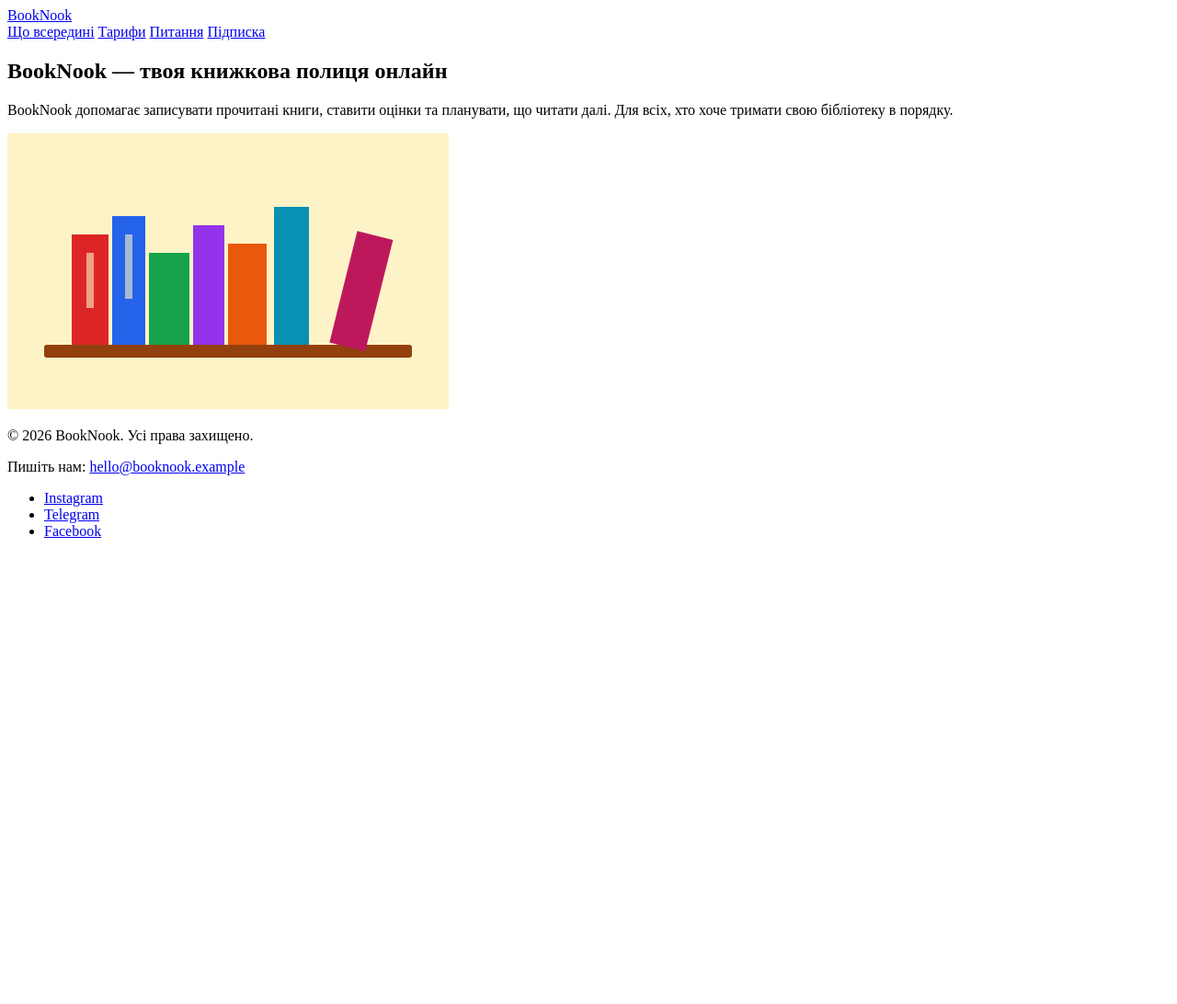
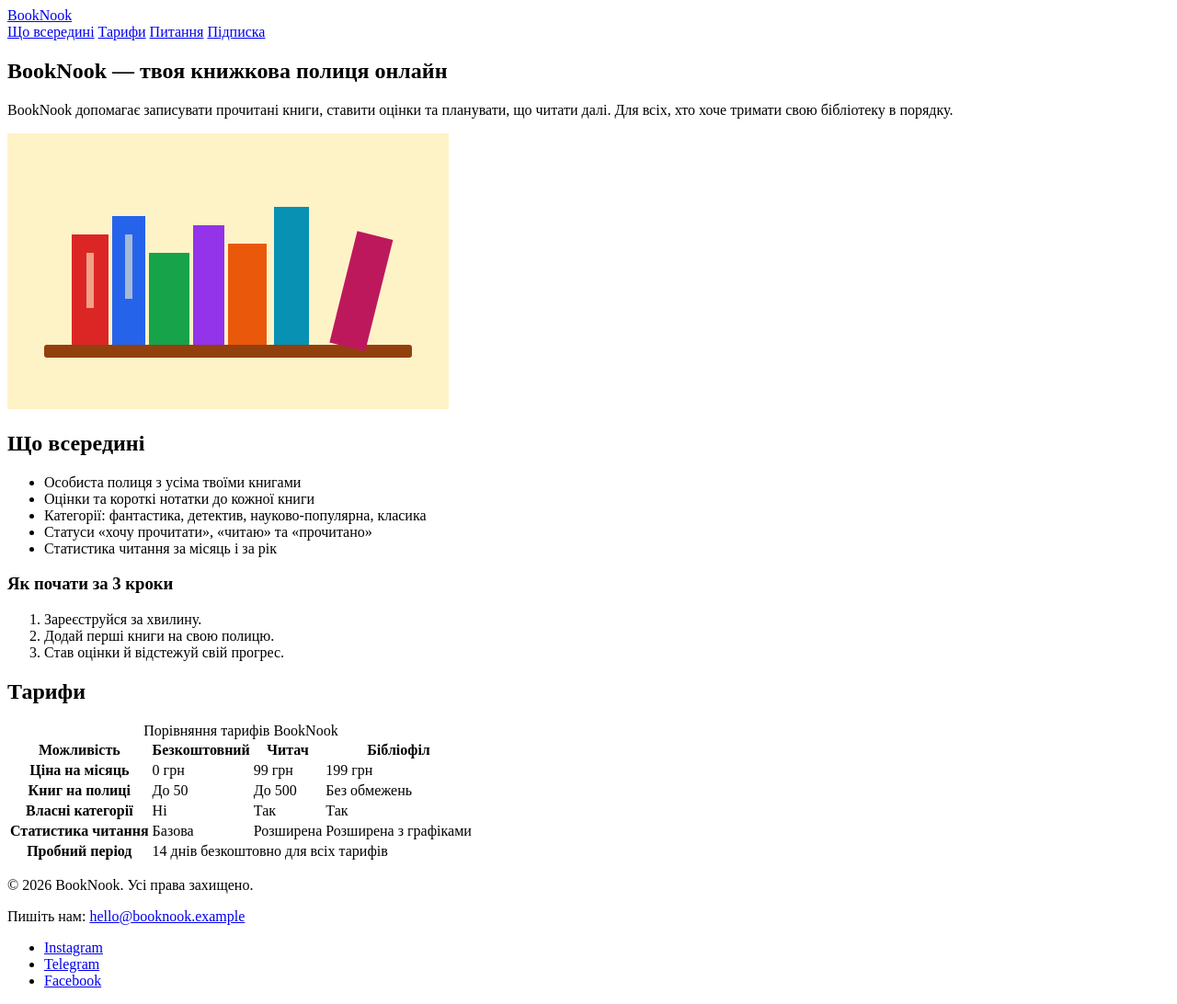
Before and after one commit to kustymenko/my-web-course, a website: page hw-05/index.html in a window 1280 px wide. Shown: the whole page at 92% size. Before the commit the page ends 800 px from the top, so only its background shows below. Drawn offline with Linux system fonts and the light colour scheme.

Commit message:
Додано розділ «Що всередині» та таблицю тарифів

```diff
--- a/hw-05/index.html
+++ b/hw-05/index.html
@@ -1,4 +1,4 @@
-<!DOCTYPE html>
+<!doctype html>
 <html lang="uk">
   <head>
     <meta charset="UTF-8" />
@@ -31,6 +31,71 @@
           height="300"
         />
       </section>
+
+      <section id="features">
+        <h2>Що всередині</h2>
+        <ul>
+          <li>Особиста полиця з усіма твоїми книгами</li>
+          <li>Оцінки та короткі нотатки до кожної книги</li>
+          <li>Категорії: фантастика, детектив, науково-популярна, класика</li>
+          <li>Статуси «хочу прочитати», «читаю» та «прочитано»</li>
+          <li>Статистика читання за місяць і за рік</li>
+        </ul>
+
+        <h3>Як почати за 3 кроки</h3>
+        <ol>
+          <li>Зареєструйся за хвилину.</li>
+          <li>Додай перші книги на свою полицю.</li>
+          <li>Став оцінки й відстежуй свій прогрес.</li>
+        </ol>
+      </section>
+
+      <section id="pricing">
+        <h2>Тарифи</h2>
+        <table>
+          <caption>
+            Порівняння тарифів BookNook
+          </caption>
+          <thead>
+            <tr>
+              <th scope="col">Можливість</th>
+              <th scope="col">Безкоштовний</th>
+              <th scope="col">Читач</th>
+              <th scope="col">Бібліофіл</th>
+            </tr>
+          </thead>
+          <tbody>
+            <tr>
+              <th scope="row">Ціна на місяць</th>
+              <td>0 грн</td>
+              <td>99 грн</td>
+              <td>199 грн</td>
+            </tr>
+            <tr>
+              <th scope="row">Книг на полиці</th>
+              <td>До 50</td>
+              <td>До 500</td>
+              <td>Без обмежень</td>
+            </tr>
+            <tr>
+              <th scope="row">Власні категорії</th>
+              <td>Ні</td>
+              <td>Так</td>
+              <td>Так</td>
+            </tr>
+            <tr>
+              <th scope="row">Статистика читання</th>
+              <td>Базова</td>
+              <td>Розширена</td>
+              <td>Розширена з графіками</td>
+            </tr>
+            <tr>
+              <th scope="row">Пробний період</th>
+              <td colspan="3">14 днів безкоштовно для всіх тарифів</td>
+            </tr>
+          </tbody>
+        </table>
+      </section>
     </main>
 
     <footer>
```
